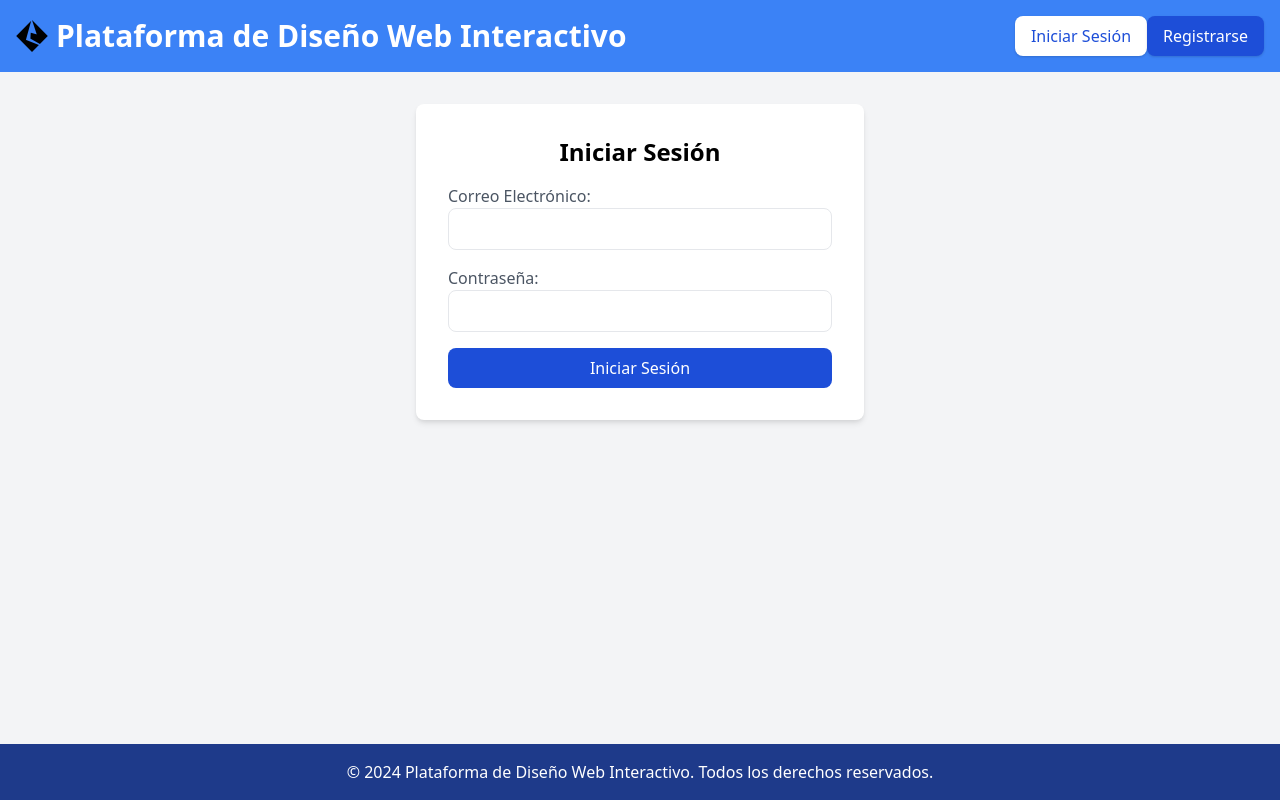
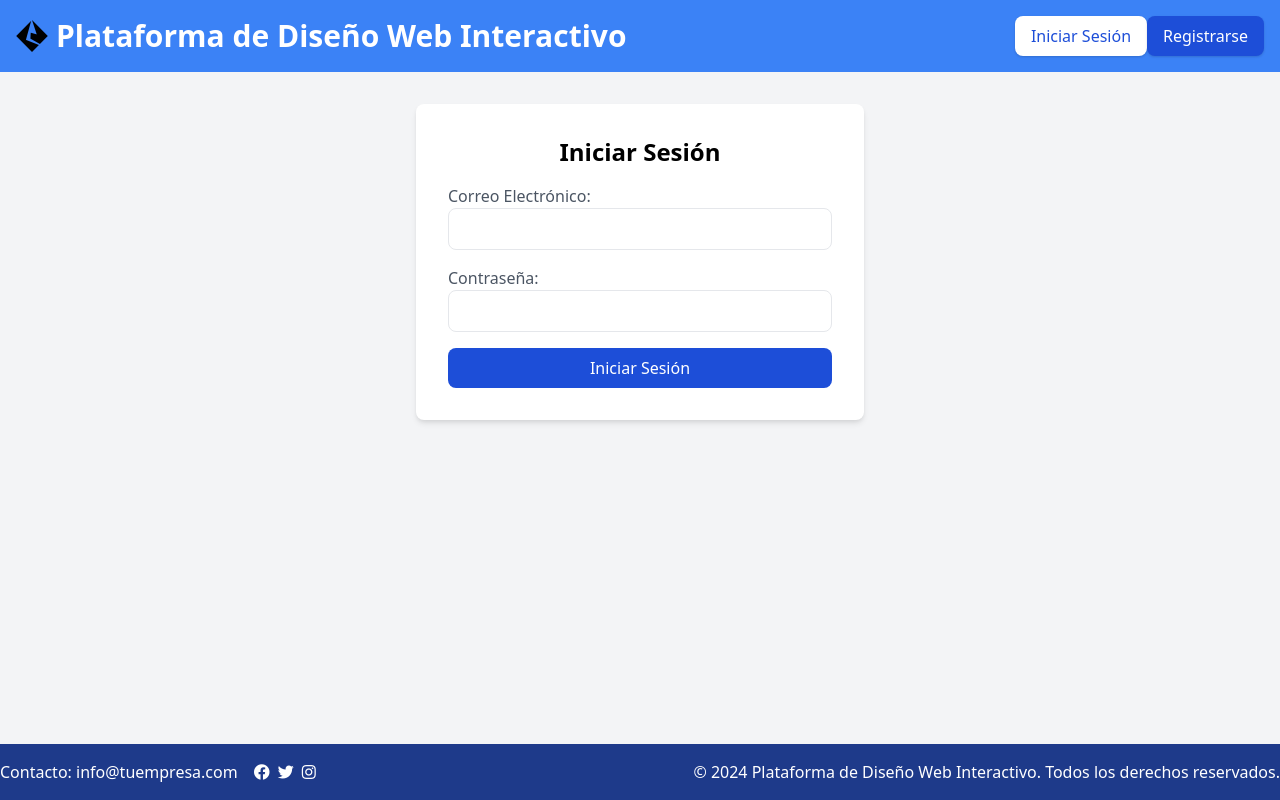
Before and after one commit to 8pabloes/Practica2Recuperacion, a plain HTML site: page html/iniciosesion.html in a window 1280 px wide. Drawn offline with nearby package versions, Linux system fonts and the light colour scheme.

Commit message:
iconos en footer

```diff
--- a/html/iniciosesion.html
+++ b/html/iniciosesion.html
@@ -6,6 +6,7 @@
     <meta name="viewport" content="width=device-width, initial-scale=1.0">
     <title>Iniciar Sesión - Plataforma de Diseño Web Interactivo</title>
     <link href="https://cdn.jsdelivr.net/npm/tailwindcss@2.2.19/dist/tailwind.min.css" rel="stylesheet">
+    <link rel="stylesheet" href="https://cdnjs.cloudflare.com/ajax/libs/font-awesome/5.15.4/css/all.min.css">
 </head>
 
 <body class="bg-gray-100 flex flex-col min-h-screen">
@@ -37,9 +38,17 @@
             </form>
         </div>
     </main>
-    <footer class="bg-blue-900 text-white py-4">
-        <div class="container mx-auto text-center">
-            <p>&copy; 2024 Plataforma de Diseño Web Interactivo. Todos los derechos reservados.</p>
+    <footer class="bg-blue-900 text-white py-4 mt-auto">
+        <div class="container mx-auto flex justify-between items-center">
+            <div class="flex items-center space-x-4">
+                <span>Contacto: info@tuempresa.com</span>
+                <div class="flex space-x-2">
+                    <a href="#" class="text-white hover:text-blue-300"><i class="fab fa-facebook"></i></a>
+                    <a href="#" class="text-white hover:text-blue-300"><i class="fab fa-twitter"></i></a>
+                    <a href="#" class="text-white hover:text-blue-300"><i class="fab fa-instagram"></i></a>
+                </div>
+            </div>
+            <div>&copy; 2024 Plataforma de Diseño Web Interactivo. Todos los derechos reservados.</div>
         </div>
     </footer>
 </body>
```
Also changed, not shown: html/aboutus.html (+12 -3 lines), html/cursos.html (+11 -2 lines), html/index.html (+11 -2 lines), html/recursos.html (+11 -2 lines), html/registro.html (+11 -2 lines).
